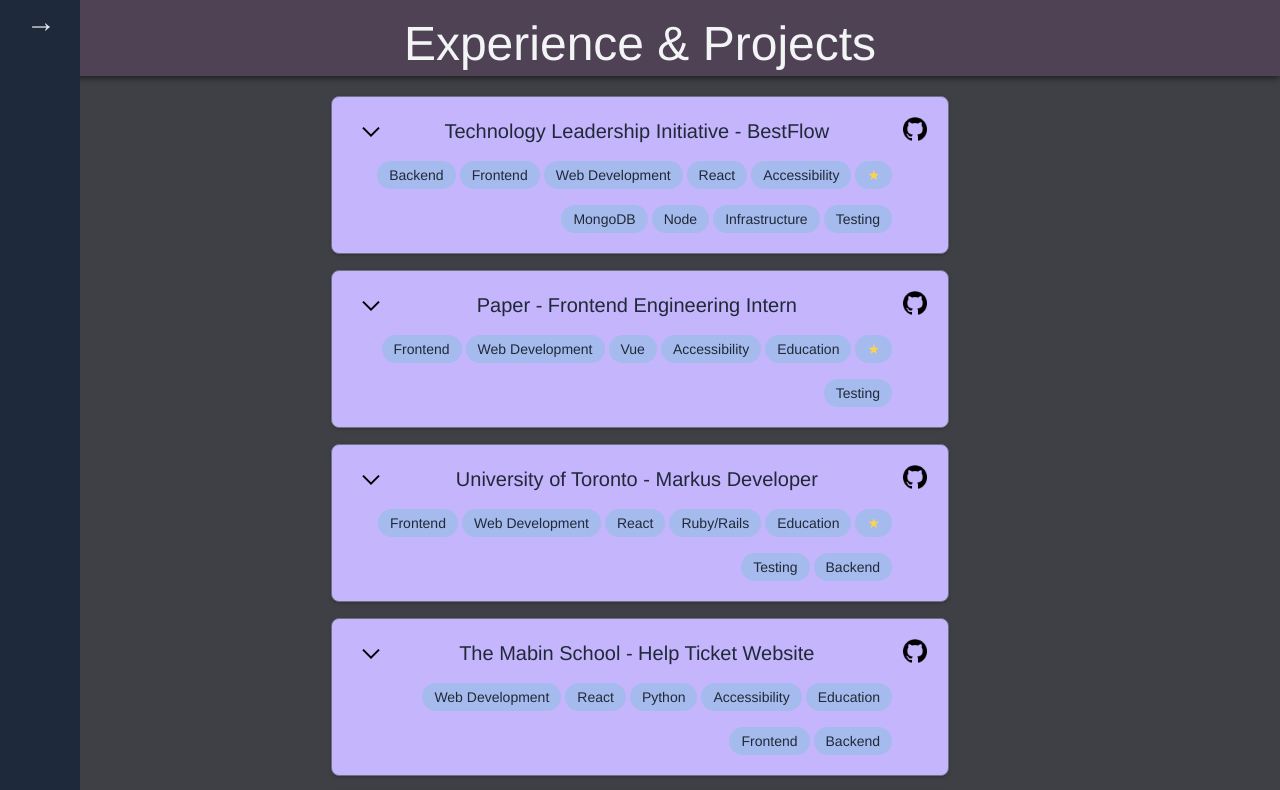
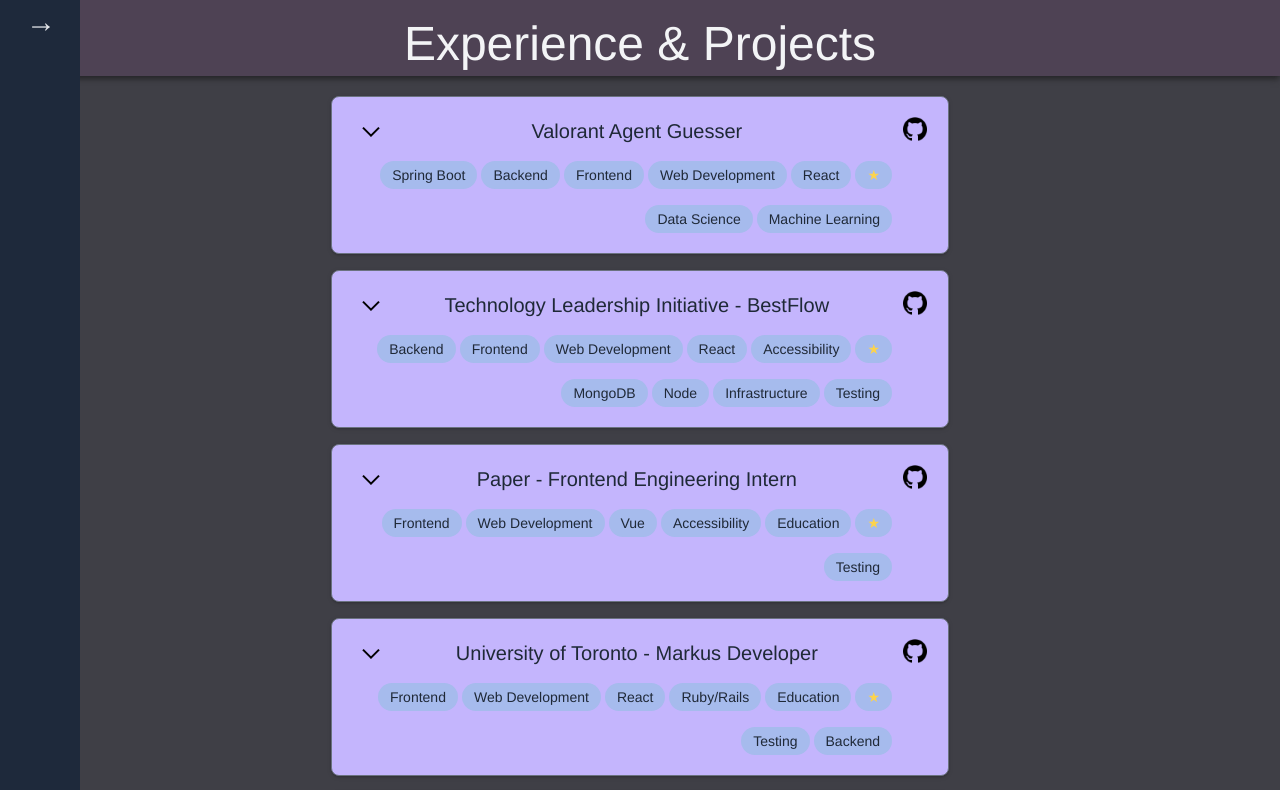
Before and after one commit to WeissSa/portfolio, a Vue app: page /#/ in a window 1280 px wide. Shown: the top 790 px of the page. Built offline with nearby package versions, Linux system fonts and the light colour scheme.

Commit message:
added new post and CSS change

```diff
--- a/src/assets/posts.json
+++ b/src/assets/posts.json
@@ -24,7 +24,7 @@
         "title": "University of Toronto - Cryptographer",
         "repo": "https://github.com/WeissSa/CryptoGrapher",
         "description": "<p>This is a project I made for CSC110 (Introduction to Computer Science) along with my peer Madeline Ahn. For this project we were tasked with analyzing the change in a trend due to COVID and displaying it creatively. I wanted to create a larger challenge for myself so I decided to stretch my pygame knowledge gained the previous summer and create a custom graphing framework using pygame. Upon running main.py, the project lets you choose 2 cryptocurrencies to compare + a metric and shows you how the two currencies developed in that metric over time. The repo's README has some recommended comparisons. I learned a lot about UI development, object oriented programming, and how to nicely work with Excel from this project.</p>",
-        "tags": ["Python", "Education", "Statistics", "Object Oriented Programming"],
+        "tags": ["Python", "Education", "Data Science", "Object Oriented Programming"],
         "image": "Crypto.PNG"
     },
     {
@@ -54,5 +54,12 @@
         "description": "<p>After my first year of university, I was accepted into the Technology and Leadership Initiative at UofT. In fall 2022, I began working on <a href='https://bestflow.netlify.app/' class='text-blue-700 font-bold'> BestFlow</a> in collaboration with Voiceflow and my 4 TLI groupmates (Kaylee Chan, Helia Sajjadian, William Yao, Emily Wan). For this project, we were tasked with developing a minimum viable product to help convert transcripts into chatbots. We decided to approach this idea by making a tool as accessible as possible that can be used during any stage of the development process. While I did work on both frontend (React/Redux/Tailwind), backend (Node/Express/Mongoose) and testing (Jest), I am most proud of my work on the infrastructure of our codebase. I was the main force behind our automated PR testing and CI/CD pipeline to Netlify and Google Cloud Run/Build. This was a very new challenge for me, but I learned a lot about deployment and code infrastructure. After we finished BestFlow, we tested it on a variety of friends/family (since we targeted a general audience) and found that on average, people could find issues in ~10% of the questions and find things they liked in around ~40% of the questions in 4:03 (n=18). We presented BestFlow to a panel of industry guests on December 8th 2022.</p>",
         "tags": ["★", "Accessibility", "React", "Web Development", "Frontend", "Backend", "Testing", "Infrastructure", "Node", "MongoDB"],
         "image": "BestFlow.png"
+    },
+    {
+        "title": "Valorant Agent Guesser",
+        "repo": "https://github.com/WeissSa/Agent-Guesser",
+        "description": "<p>Over reading week I wanted to make a project that showed off my versatility while also learning some new technologies. I decided to make a web-app which guesses which Valorant agent someone plays based off 6 key stats. More can be read about the process on the github, but I am particularly proud of the success rate for my ML model. When guessing agents, the model has ~48% accuracy (which is much better than the 1/20 chance a random categorizer would have), which is pretty great considering some agents are very similar. Furthermore, when categorizing to roles, the model has a ~70% success rate. This project taught me a lot about Spring Boot, scikit-learn, and was a fun full-stack experience. I particularly enjoyed scraping the data from <a href='https://vlr.gg' class='text-blue-700 font-bold'> vlr.gg</a>.</p>",
+        "tags": ["★", "React", "Web Development", "Frontend", "Backend", "Spring Boot", "Machine Learning", "Data Science"],
+        "image": "val.png"
     }
 ]
--- a/src/components/PostPreview.vue
+++ b/src/components/PostPreview.vue
@@ -36,8 +36,7 @@
         </router-link>
       </div>
       <div
-        class="flex pt-12 md:pt-0 flex-col sm:mr-10 md:mr-0 sm:flex-row-reverse md:w-[34rem] flex-wrap"
-        :class="isExpanded ? '-mt-12 md:-mt-1 pb-2' : '-mt-12'"
+        class="flex pt-12 md:pt-0 flex-col sm:mr-10 md:mr-0 sm:flex-row-reverse md:w-[34rem] flex-wrap -mt-12"
       >
         <PostTag
           v-for="tag in tags"
```
Also changed, not shown: public/val.png (added).
